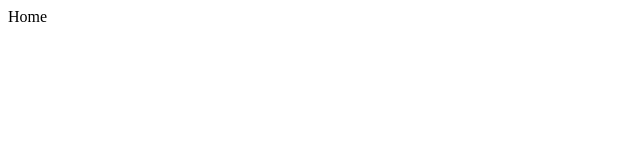
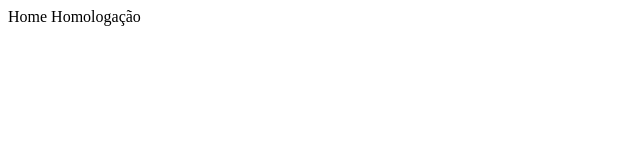
Before and after one commit to bueno03/aula_next_js_versel_nivel_1, a Next.js app: page / in a window 1280 px wide. Shown: the top 160 px of the page, without its empty margins (0-640 px from the left). Built offline with nearby package versions, Linux system fonts and the light colour scheme.

Commit message:
primeira teste holomolog

```diff
--- a/pages/index.js
+++ b/pages/index.js
@@ -1,5 +1,5 @@
 function Home() {
-    return <div>Home</div>
+    return <div>Home Homologação</div>
 }
 
 export default Home
```
Also changed, not shown: 1 other file (tests, documents, lock files or other folders).
